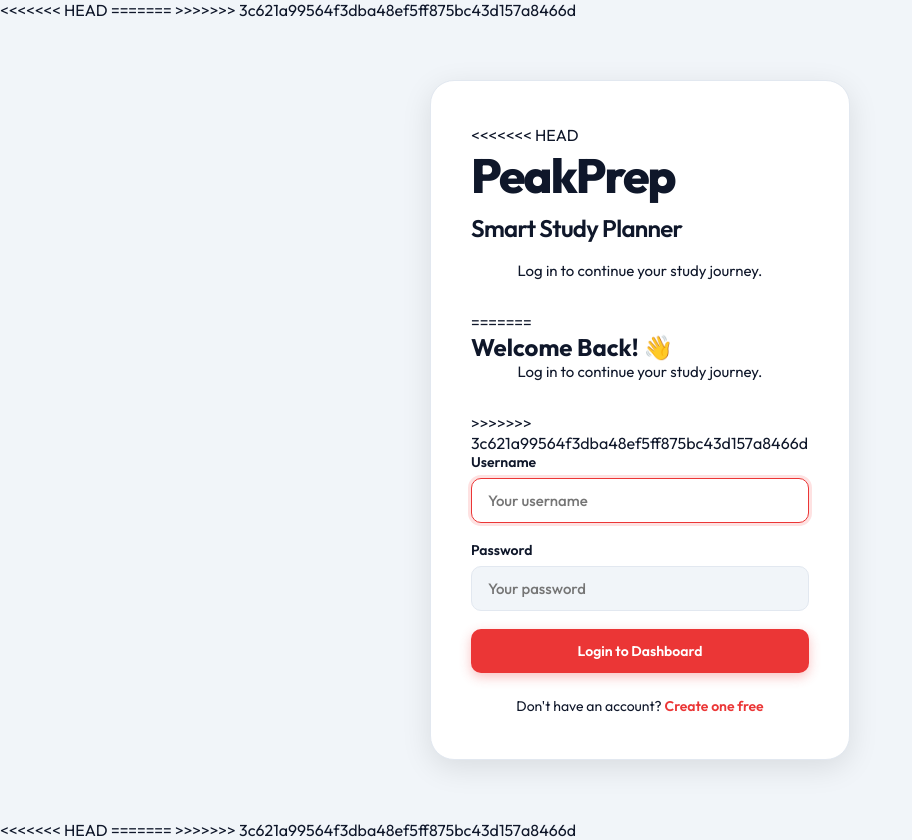
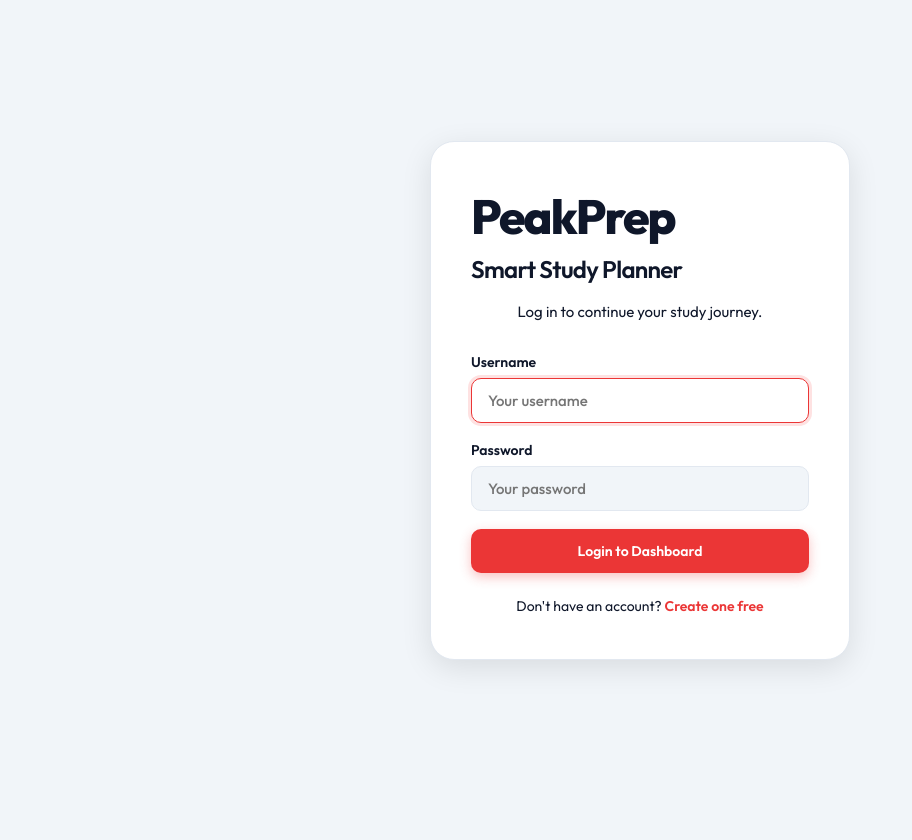
Before and after one commit to suhasiniabhishal49-prog/smart-study-planner, a Django app: template templates/planner/login.html in a window 1280 px wide. Shown: the whole page, without its empty margins (0-912 px from the left). After the commit the page ends 668 px from the top, so only its background shows below. Run offline with Django 5.2, Linux system fonts and the light colour scheme; the template is opened without the code that fills it, so the values that code supplies are empty; parts of the project's set-up code (start-up, migrations or seed data) failed here and were passed over.

Commit message:
Update login.html

```diff
--- a/templates/planner/login.html
+++ b/templates/planner/login.html
@@ -4,28 +4,19 @@
 <head>
     <meta charset="UTF-8">
     <meta name="viewport" content="width=device-width, initial-scale=1.0">
-<<<<<<< HEAD
     <title>Login - PeakPrep</title>
-=======
-    <title>Login - PW Smart Study</title>
->>>>>>> 3c621a99564f3dba48ef5ff875bc43d157a8466d
     <link href="https://fonts.googleapis.com/css2?family=Outfit:wght@400;600;700;800&display=swap" rel="stylesheet">
     <link rel="stylesheet" href="{% static 'css/style.css' %}?v=1.1">
 </head>
 <body>
 <div class="auth-page">
     <div class="auth-card">
-<<<<<<< HEAD
         <div class="auth-brand">
             <h1>PeakPrep</h1>
             <h2 style="margin: 8px 0 18px; font-size: 24px; font-weight: 600; letter-spacing: -0.03em;">Smart Study Planner</h2>
             <p class="subtitle">Log in to continue your study journey.</p>
         </div>
-=======
-        <h2>Welcome Back! 👋</h2>
-        <p class="subtitle">Log in to continue your study journey.</p>
 
->>>>>>> 3c621a99564f3dba48ef5ff875bc43d157a8466d
         {% if form.errors %}
             <div class="alert alert-error">
                 <i class="fa-solid fa-circle-exclamation"></i> Invalid username or password. Please try again.
@@ -52,9 +43,6 @@
         </div>
     </div>
 </div>
-<<<<<<< HEAD
-    <script src="{% static 'js/script.js' %}"></script>
-=======
+<script src="{% static 'js/script.js' %}"></script>
 </body>
 </html>
->>>>>>> 3c621a99564f3dba48ef5ff875bc43d157a8466d
```
